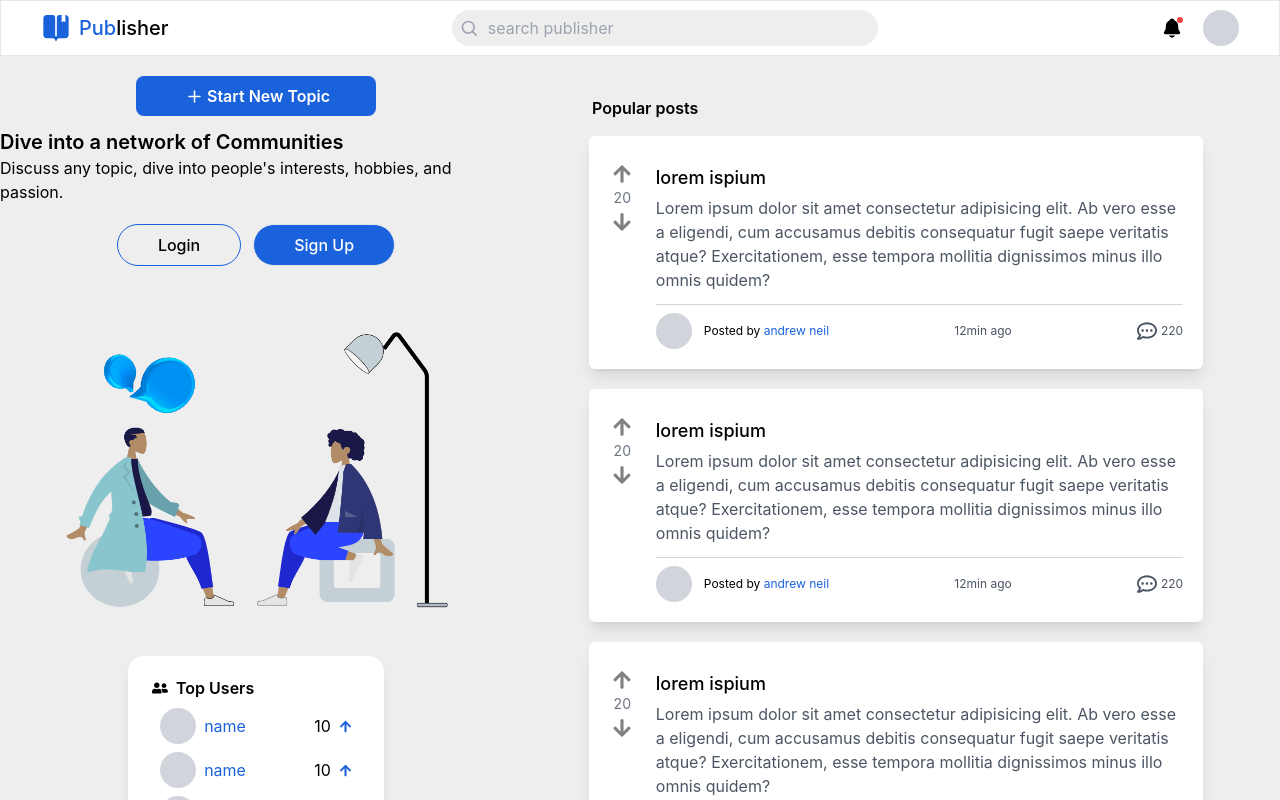
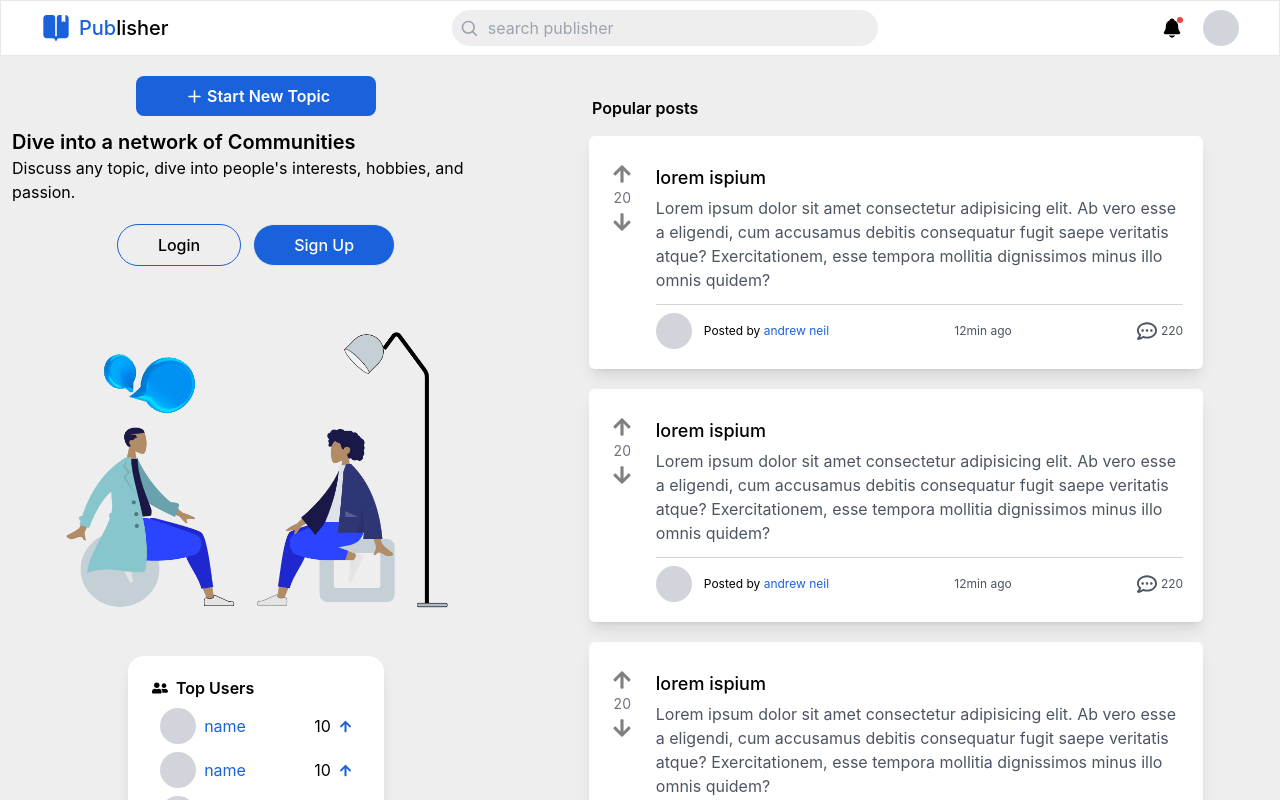
Before and after one commit to Michaeloye/publisher, a React (Vite) app: page / in a window 1280 px wide. Built offline with nearby package versions, Linux system fonts and the light colour scheme.

Commit message:
Add margin-left

```diff
--- a/src/pages/WelcomePage.jsx
+++ b/src/pages/WelcomePage.jsx
@@ -26,7 +26,7 @@ function WelcomePage() {
       {/* Image and Top users */}
       <div className="flex flex-col items-center justify-center mt-5 text-left md:w-1/2">
         <StartTopic />
-        <div className="px-4 md:px-0 mt-3 ">
+        <div className="px-4 md:px-0 mt-3 md:ml-3 ">
           <h1 className="text-xl font-semibold">
             Dive into a network of Communities
           </h1>
```
